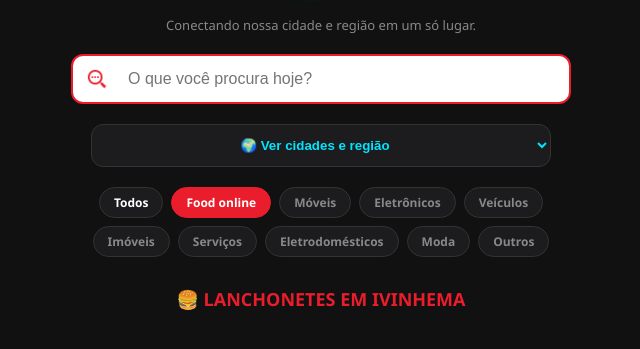
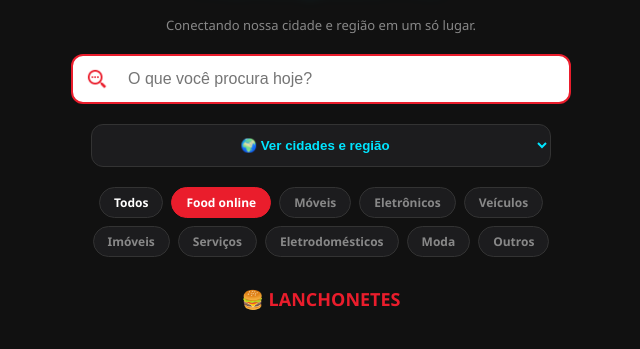
Before and after one commit to vitorricardinho-del/deploy-marketplace-Beta, a Flask app: page /?categoria=Food in a window 1280 px wide. Shown: the part 272-621 px from the top of the page, without its empty margins (319-959 px from the left). Run offline with Flask 3, Linux system fonts and the light colour scheme; data that the repository does not hold is empty; some libraries are stand-ins or nearby versions.

Commit message:
Update mural.html

```diff
--- a/templates/mural.html
+++ b/templates/mural.html
@@ -400,7 +400,7 @@
 
 {% if cat_ativa == 'Food' %}
 <div class="vitrine-food-container">
-    <h3 style="color: #EA1D2C; text-align: center; margin-bottom: 15px; font-size: 18px;">🍔 LANCHONETES EM IVINHEMA</h3>
+    <h3 style="color: #EA1D2C; text-align: center; margin-bottom: 15px; font-size: 18px;">🍔 LANCHONETES</h3>
 
     <div class="grid-lanchonetes">
         {% for loja in lojas_food %}
```
